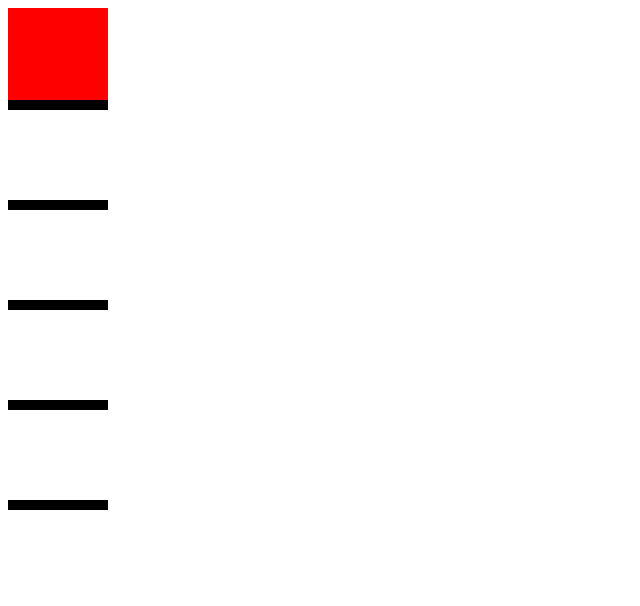
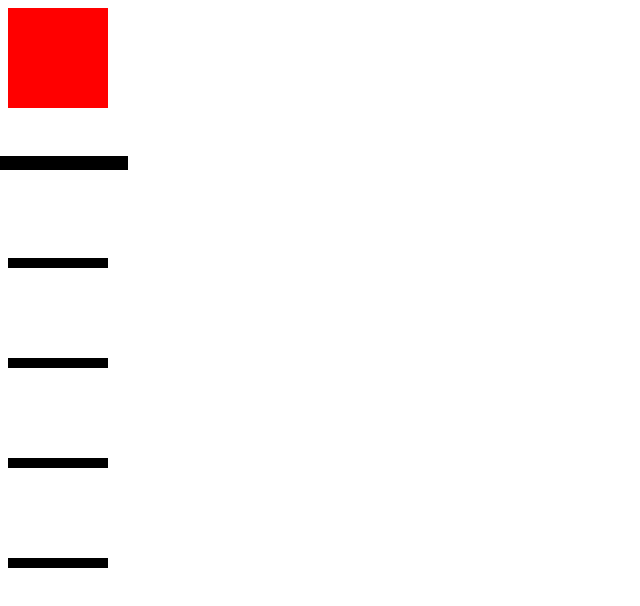
Before and after one commit to BenjaminRochez/allyourhtml, a plain HTML site: page s03e41/index.html in a window 1280 px wide. Shown: the whole page, without its empty margins (0-640 px from the left). Drawn offline with Linux system fonts and the light colour scheme.

Commit message:
Scaling objects depending on dist

```diff
--- a/s03e41/app.js
+++ b/s03e41/app.js
@@ -1,14 +1,16 @@
 let speed = 0;
 let position = 0;
 let runded = 0;
+let block = document.getElementById('block');
+let wrap =  document.getElementById('wrap');
+let elems = [...document.querySelectorAll('.n')];
 
-
-
-let block = document.getElementById('block');
+// Event listener
 window.addEventListener('wheel', (e) =>{
     speed += e.deltaY * 0.0003;
 })
 
+let objs = Array(5).fill({dist: 0});
 
 // Request animation frame
 function raf(){
@@ -18,11 +20,20 @@ function raf(){
     speed *=0.8;
     rounded = Math.round(position);
 
+    // Update the scale of the object depending of the distance from the cube
+    objs.forEach((o,i) =>{
+        o.dist = Math.min(Math.abs(position - i), 1);
+        o.dist = 1 - o.dist**2;
+        elems[i].style.transform = `scale(${1 + 0.4*o.dist})`
+    });
+
     // Lerp
     let diff = rounded - position;
     position += Math.sign(diff)*Math.pow(Math.abs(diff), 0.5)*0.015;
-    console.log(position);
-    block.style.transform = `translate(0,${position*100}px)`
+    //console.log(position);
+    //block.style.transform = `translate(0,${position*100 + 50}px)`
+    wrap.style.transform = `translate(0,${-position*100 + 50}px)`
+
     window.requestAnimationFrame(raf);
 };
 
--- a/s03e41/index.html
+++ b/s03e41/index.html
@@ -27,14 +27,14 @@
     </style>
 </head>
 <body>
-
+    <div id="wrap">
+        <div class="n"></div>
+        <div class="n n1"></div>
+        <div class="n n2"></div>
+        <div class="n n3"></div>
+        <div class="n n4"></div>
+    </div>
     <div id="block"></div>
-    <div class="n"></div>
-    <div class="n n1"></div>
-    <div class="n n2"></div>
-    <div class="n n3"></div>
-    <div class="n n4"></div>
-
     <script src="app.js"></script>
 </body>
 </html>
```
Also changed, not shown: s03e41/dist/index.html (+7 -7 lines), 2 other files.
